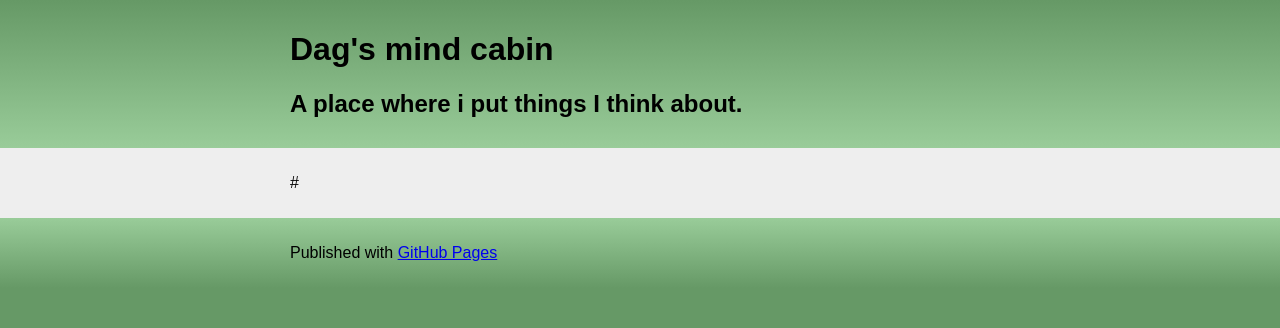
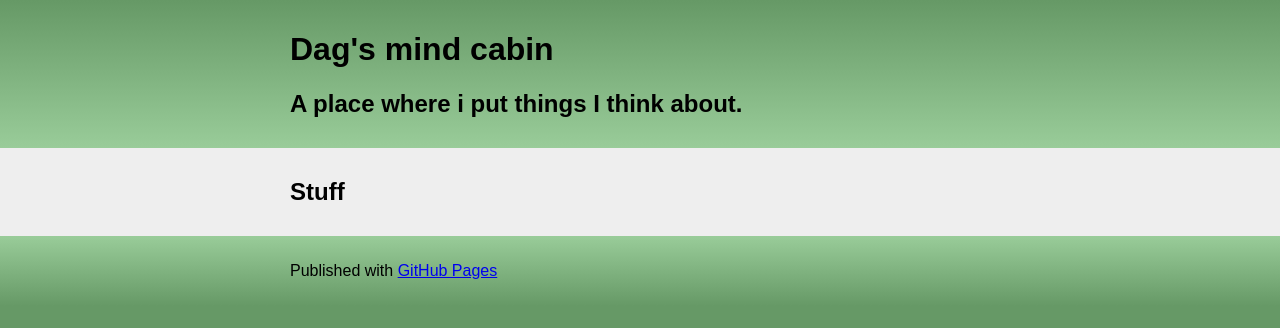
Before and after one commit to dagfs/dagfs.github.io, a Jekyll site: the page built from index.md, in a window 1280 px wide. Shown: the top 328 px of the page. Built offline with Jekyll 4.4.1, drawn with Linux system fonts in a browser that asks for light colours; our own code applies the rules of GitHub Pages for plain Markdown files.

Commit message:
Update index.md

```diff
--- a/index.md
+++ b/index.md
@@ -1,4 +1,4 @@
-#
+# Stuff
 
 ## WIP
 - [Dele ideer](https://dagfrode.no/articles/sharing_ideas)
```
